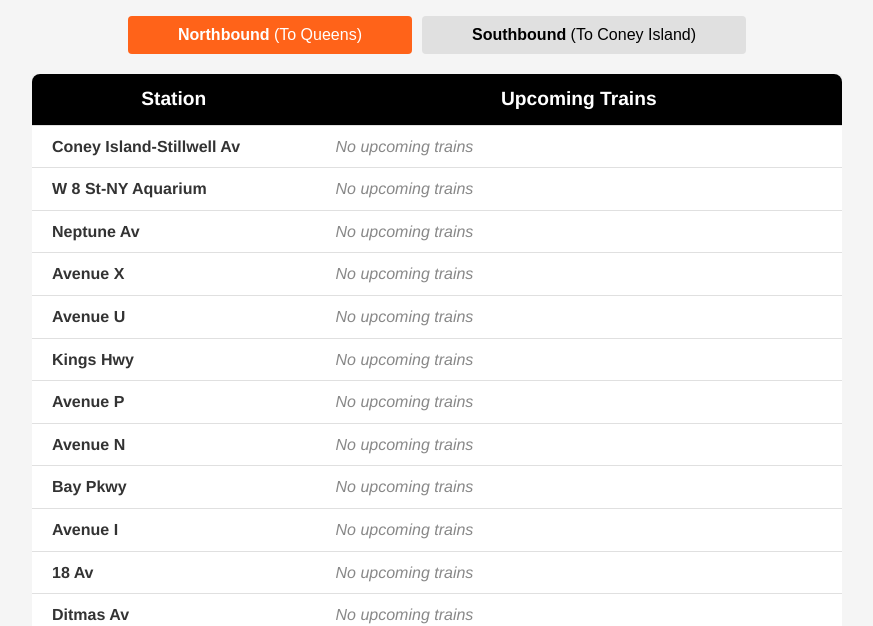
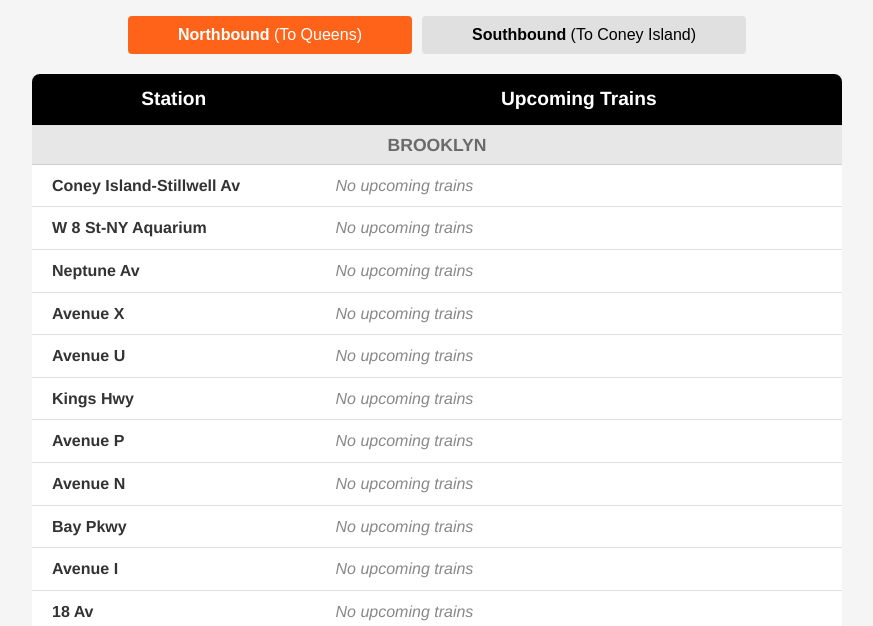
Before and after one commit to kpan02/F-Train-Tracker, a website: page index.html in a window 1280 px wide. Shown: the part 178-804 px from the top of the page, without its empty margins (203-1076 px from the left). Drawn offline with Linux system fonts and the light colour scheme; no server answers.

Commit message:
reworked row population logic to incude boroughs

```diff
--- a/app.js
+++ b/app.js
@@ -83,6 +83,11 @@ function updateStationRows(container, stationData) {
     const rows = container.querySelectorAll('tr');
 
     rows.forEach(row => {
+        // Skip borough header rows
+        if (row.classList.contains('borough-header')) {
+            return;
+        }
+
         const stationCell = row.querySelector('.station-name');
         if (!stationCell) return;
 
@@ -90,7 +95,6 @@ function updateStationRows(container, stationData) {
         const trainsCell = row.querySelector('.train-times');
         if (!trainsCell) return;
         trainsCell.innerHTML = '';
-
 
         const arrivals = stationData[stationName] || [];
 
@@ -124,17 +128,77 @@ function updateStationRows(container, stationData) {
  */
 function populateStationTable(stations, container) {
     container.innerHTML = '';
+    const isNorthbound = stations[0] === 'Coney Island-Stillwell Av';
+    const boroughOrder = isNorthbound ?
+        ['Brooklyn', 'Manhattan', 'Queens'] :
+        ['Queens', 'Manhattan', 'Brooklyn'];
 
-    stations.forEach(station => {
+    boroughOrder.forEach(borough => {
+        addBoroughHeader(borough, container);
+        addStationsInBorough(borough, stations, container);
+    });
+}
+
+/**
+ * Adds a borough header to the table
+ * @param {string} boroughName - Name of the borough
+ * @param {HTMLElement} container - The tbody element to add to
+ */
+function addBoroughHeader(boroughName, container) {
+    const boroughRow = document.createElement('tr');
+    boroughRow.classList.add('borough-header');
+
+    const boroughCell = document.createElement('td');
+    boroughCell.textContent = boroughName;
+    boroughCell.colSpan = 2;
+    boroughRow.appendChild(boroughCell);
+
+    container.appendChild(boroughRow);
+}
+
+/**
+ * Adds stations from a specific borough to the table
+ * @param {string} boroughName - Name of the borough
+ * @param {Array} stations - Array of all station names
+ * @param {HTMLElement} container - The tbody element to add to
+ */
+function addStationsInBorough(boroughName, stations, container) {
+    const boroughStations = {
+        'Queens': [
+            'Jamaica-179 St', '169 St', 'Parsons Blvd', 'Sutphin Blvd', 'Briarwood',
+            'Kew Gardens-Union Tpke', '75 Av', 'Forest Hills-71 Av', '67 Av',
+            '63 Dr-Rego Park', 'Woodhaven Blvd', 'Grand Av-Newtown', 'Elmhurst Av',
+            'Jackson Hts-Roosevelt Av', '65 St', 'Northern Blvd', '46 St', 'Steinway St',
+            '36 St', '21 St-Queensbridge'
+        ],
+        'Manhattan': [
+            'Roosevelt Island', 'Lexington Av/63 St', '57 St', '47-50 Sts-Rockefeller Ctr',
+            '42 St-Bryant Pk', '34 St-Herald Sq', '23 St', '14 St', 'W 4 St-Wash Sq',
+            'Broadway-Lafayette St', '2 Av', 'Delancey St-Essex St', 'East Broadway'
+        ],
+        'Brooklyn': [
+            'York St', 'Jay St-MetroTech', 'Bergen St', 'Carroll St', 'Smith-9 Sts',
+            '4 Av-9 St', '7 Av', '15 St-Prospect Park', 'Fort Hamilton Pkwy', 'Church Av',
+            'Ditmas Av', '18 Av', 'Avenue I', 'Bay Pkwy', 'Avenue N', 'Avenue P', 'Kings Hwy',
+            'Avenue U', 'Avenue X', 'Neptune Av', 'W 8 St-NY Aquarium', 'Coney Island-Stillwell Av'
+        ]
+    };
+
+    const stationsInBorough = stations.filter(station =>
+        boroughStations[boroughName].includes(station)
+    );
+
+    // Add each station row
+    stationsInBorough.forEach(station => {
         const row = document.createElement('tr');
 
-        // Station name cell
+        // Station name column
         const stationCell = document.createElement('td');
         stationCell.textContent = station;
         stationCell.classList.add('station-name');
         row.appendChild(stationCell);
 
-        // Next trains cell - will contain multiple train times
+        // Next trains column
         const trainsCell = document.createElement('td');
         trainsCell.classList.add('train-times');
 
--- a/index.html
+++ b/index.html
@@ -6,9 +6,20 @@
     <title>NYC F Train Tracker</title>
     <link rel="icon" type="image/png" href="assets/f-train-logo.png">
     <link rel="stylesheet" href="styles.css">
+
+    <!-- Open Graph meta tags for link previews -->
+    <meta property="og:title" content="NYC F Train Tracker" />
+    <meta property="og:description" content="Real-time tracking of the F train in New York City using MTA API data. See upcoming train arrivals for all stations." />
+    <meta property="og:url" content="https://kpan02.github.io/F-Train-Tracker/" />
+    <meta property="og:image" content="https://kpan02.github.io/F-Train-Tracker/assets/f-train-stops.jpg" />
+    <meta property="og:type" content="website" />
+    <meta property="og:site_name" content="NYC F Train Tracker" />
+
+
     <!-- Protocol Buffers library for parsing MTA data -->
     <script src="https://cdn.jsdelivr.net/npm/protobufjs@7.2.5/dist/protobuf.min.js"></script>
 </head>
+
 <body>
     <div class="container">
         <header>
--- a/styles.css
+++ b/styles.css
@@ -219,6 +219,23 @@ footer {
     font-size: 0.9rem;
 }
 
+/* Borough Header Styles */
+.borough-header {
+    background-color: #e7e7e7;
+    color: #6b6a6a;
+    font-weight: bold;
+    text-transform: uppercase;
+    text-align: center;
+}
+
+.borough-header td {
+    padding: 5px 20px !important;
+    border-top: 1px solid #ccc;
+    border-bottom: 1px solid #ccc;
+    font-size: 1.1rem;
+    text-align: center;
+}
+
 /* Responsive Styles */
 @media (max-width: 768px) {
     .timetable-controls {
```
